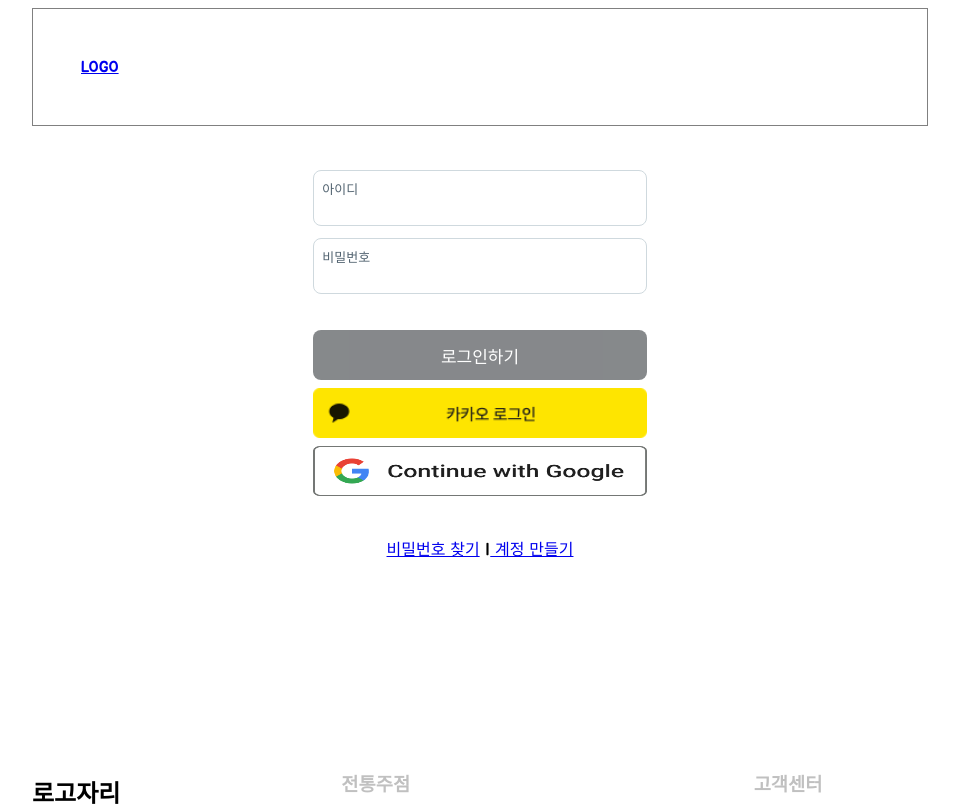
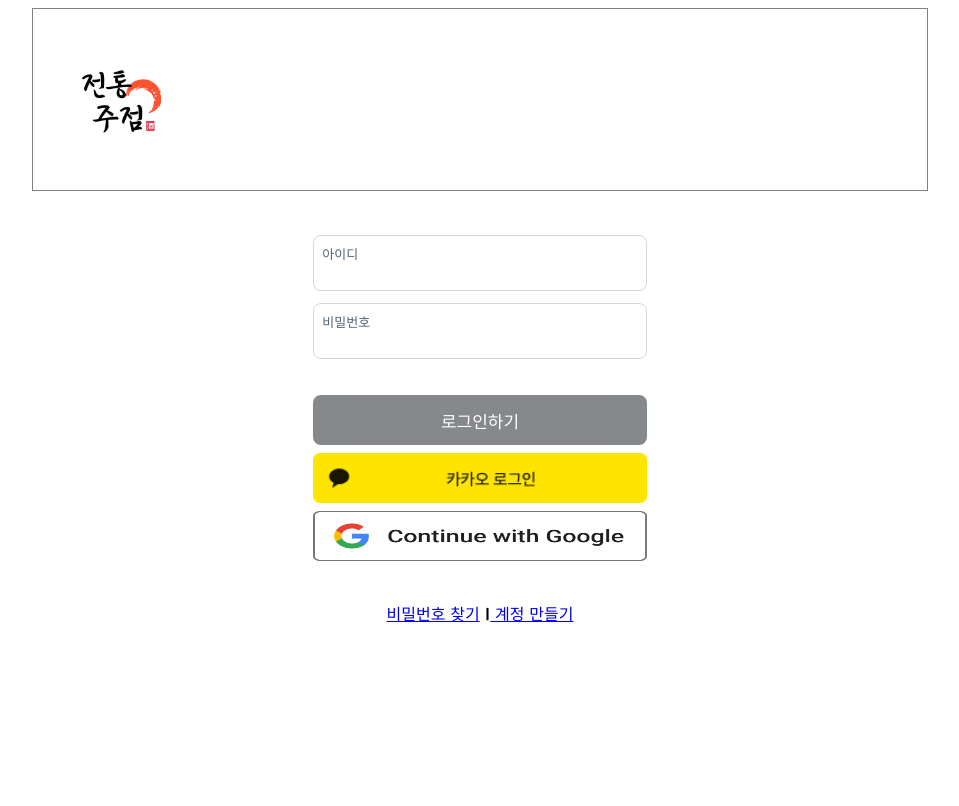
Before and after one commit to lotteon2/jeontongju-front-consumer, a Next.js app: page /init/signin in a window 1280 px wide. Shown: the top 806 px of the page, without its empty margins (160-1119 px from the left). Built offline with nearby package versions, Linux system fonts and the light colour scheme; no server answers.

Commit message:
feat: login logo 추가

```diff
--- a/src/app/(loginLayout)/layout.tsx
+++ b/src/app/(loginLayout)/layout.tsx
@@ -1,20 +1,31 @@
+"use client";
+import logoImg from "/public/logo.png";
 import styles from "@/app/page.module.css";
 import Script from "next/script";
 import Link from "next/link";
 import NextServer from "next/script";
 import Footer from "../(mainLayout)/_component/Footer/Footer";
 import Image from "next/image";
+import { useRouter } from "next/navigation";
 
 export default function LoginLayout({
   children,
 }: {
   children: React.ReactNode | typeof NextServer;
 }) {
+  const router = useRouter();
   return (
     <div className={styles.loginContainer}>
       <header className={styles.loginHeader}>
-        <Link href="/"></Link>
-        <a href="/">LOGO</a>
+        <div onClick={() => router.push("/")}>
+          <Image
+            src={logoImg}
+            width={0}
+            height={0}
+            alt="loading"
+            style={{ cursor: "pointer", width: "5rem", height: "5rem" }}
+          />
+        </div>
       </header>
       {children}
       <Footer />
```
